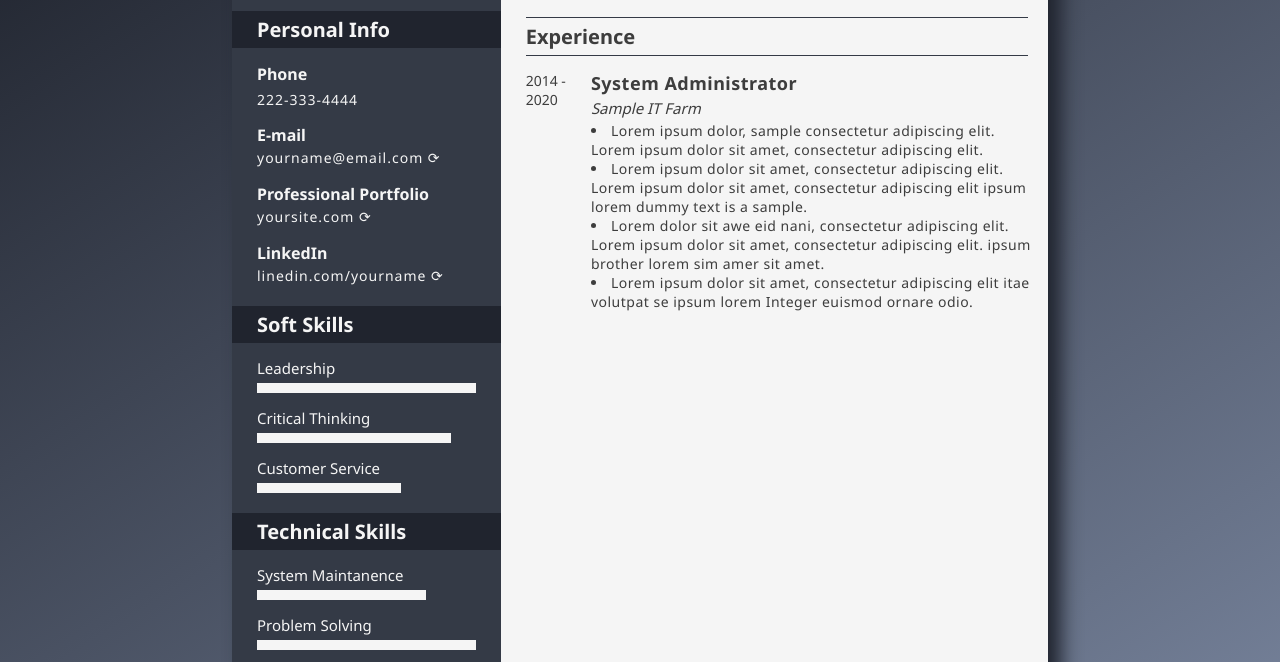
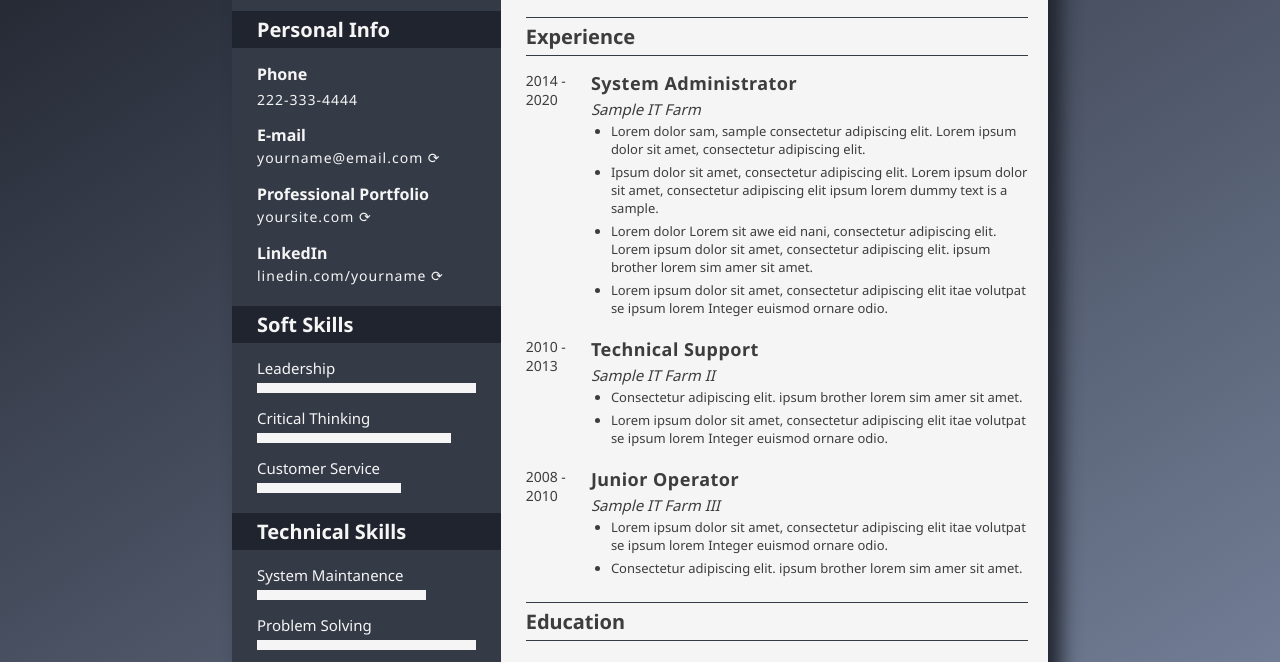
Before and after one commit to sayam56/htmlResume-DoubleCol-AIS-5, a plain HTML site: page index.html in a window 1280 px wide. Shown: the part 108-770 px from the top of the page. Drawn offline with Linux system fonts and the light colour scheme.

Commit message:
exp complete

```diff
--- a/index.html
+++ b/index.html
@@ -108,13 +108,39 @@
                               <p class="post">System Administrator</p>
                               <p class="company">Sample IT Farm</p>
                               <ul class="resp">
-                                   <li>Lorem ipsum dolor, sample consectetur adipiscing elit. Lorem ipsum dolor sit amet, consectetur adipiscing elit. </li>
-                                   <li>Lorem ipsum dolor sit amet, consectetur adipiscing elit. Lorem ipsum dolor sit amet, consectetur adipiscing elit ipsum lorem dummy text is a sample. </li>
-                                   <li>Lorem dolor sit awe eid nani, consectetur adipiscing elit. Lorem ipsum dolor sit amet, consectetur adipiscing elit. ipsum brother lorem sim amer sit amet.</li>
+                                   <li>Lorem dolor sam, sample consectetur adipiscing elit. Lorem ipsum dolor sit amet, consectetur adipiscing elit. </li>
+                                   <li>Ipsum dolor sit amet, consectetur adipiscing elit. Lorem ipsum dolor sit amet, consectetur adipiscing elit ipsum lorem dummy text is a sample. </li>
+                                   <li>Lorem dolor Lorem sit awe eid nani, consectetur adipiscing elit. Lorem ipsum dolor sit amet, consectetur adipiscing elit. ipsum brother lorem sim amer sit amet.</li>
                                    <li>Lorem ipsum dolor sit amet, consectetur adipiscing elit itae volutpat se ipsum lorem Integer euismod ornare odio.</li>
                               </ul>
                          </span>
-                    </div>
+                    </div><!-- item 1 ends -->
+                    <div class="rightItem item2">
+                         <span class="leftDur">2010&nbsp- 2013</span>
+                         <span class="rightItemDesc">
+                              <p class="post">Technical Support</p>
+                              <p class="company">Sample IT Farm II</p>
+                              <ul class="resp">
+                                   <li>Consectetur adipiscing elit. ipsum brother lorem sim amer sit amet.</li>
+                                   <li>Lorem ipsum dolor sit amet, consectetur adipiscing elit itae volutpat se ipsum lorem Integer euismod ornare odio.</li>
+                              </ul>
+                         </span>
+                    </div><!-- item 2 ends -->
+                    <div class="rightItem item3">
+                         <span class="leftDur">2008&nbsp- 2010</span>
+                         <span class="rightItemDesc">
+                              <p class="post">Junior Operator</p>
+                              <p class="company">Sample IT Farm III</p>
+                              <ul class="resp">
+                                   <li>Lorem ipsum dolor sit amet, consectetur adipiscing elit itae volutpat se ipsum lorem Integer euismod ornare odio.</li>
+                                   <li>Consectetur adipiscing elit. ipsum brother lorem sim amer sit amet.</li>
+                              </ul>
+                         </span>
+                    </div><!-- item 3 ends -->
+               </div><!-- experience Ends -->
+
+               <div class="Education">
+                    <p class="rightSectionHeader">Education</p>
                </div>
 
           </span><!-- rightSide Ends -->
--- a/styles/styles.scss
+++ b/styles/styles.scss
@@ -117,7 +117,7 @@ body {
 .rightItem{
   display: flex;
   flex-direction: row;
-  list-style-position: inside;
+  list-style-position: outside;
   font-size: 14px;
   font-weight: 400;
   letter-spacing: 0.5px;
@@ -135,14 +135,23 @@ body {
     .post{
       font-size: 18px;
       font-weight: 700;
-      margin-bottom: 3px;
     }
 
     .company{
       font-style: italic;
       font-size: 15px;
-      margin-bottom: 3px;
+      margin-top: 3.5px;
+      margin-bottom: 3.5px;
       letter-spacing: 0px;
+    }
+    ul{
+      li{
+        font-size: 13px;
+        font-weight: 400;
+        letter-spacing: 0px;
+        margin-left: 20px;
+        margin-bottom: 5px;
+      }
     }
   }
 }
```
Also changed, not shown: styles/styles.css, 1 other file.
